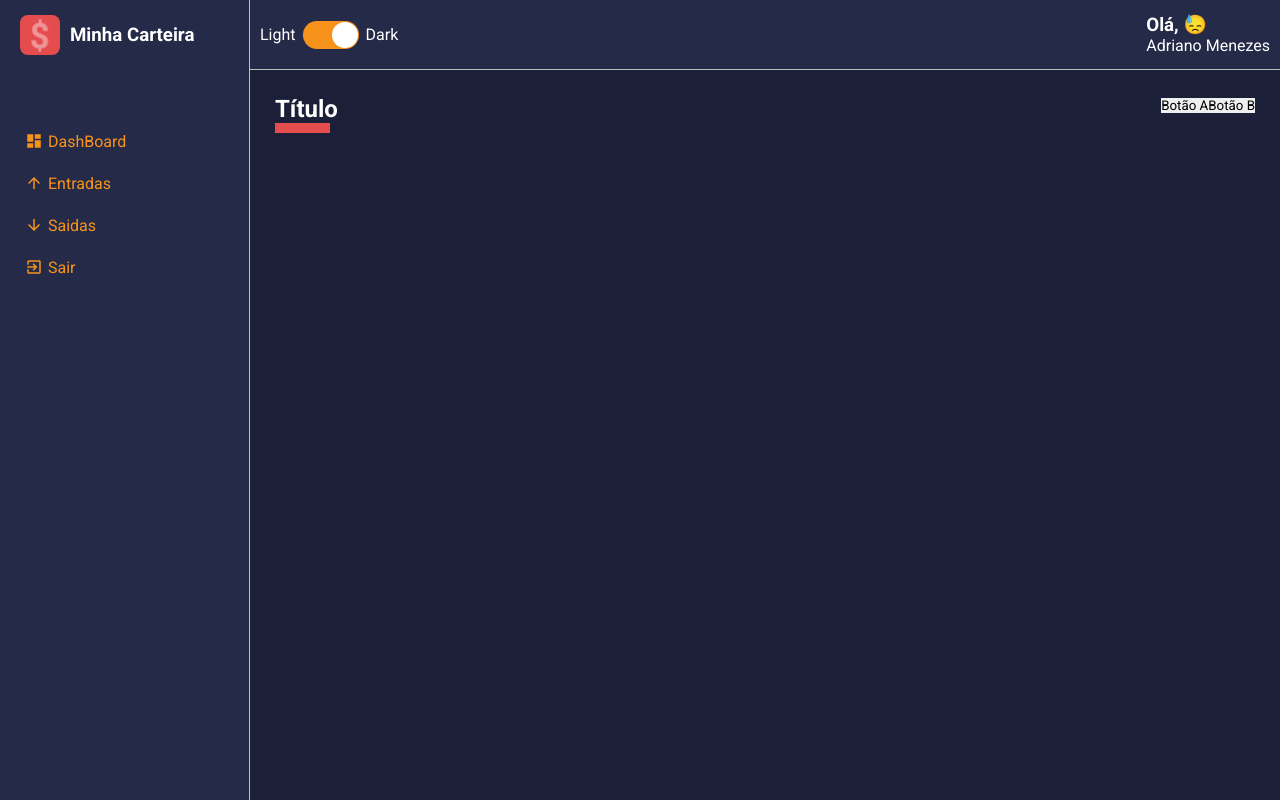
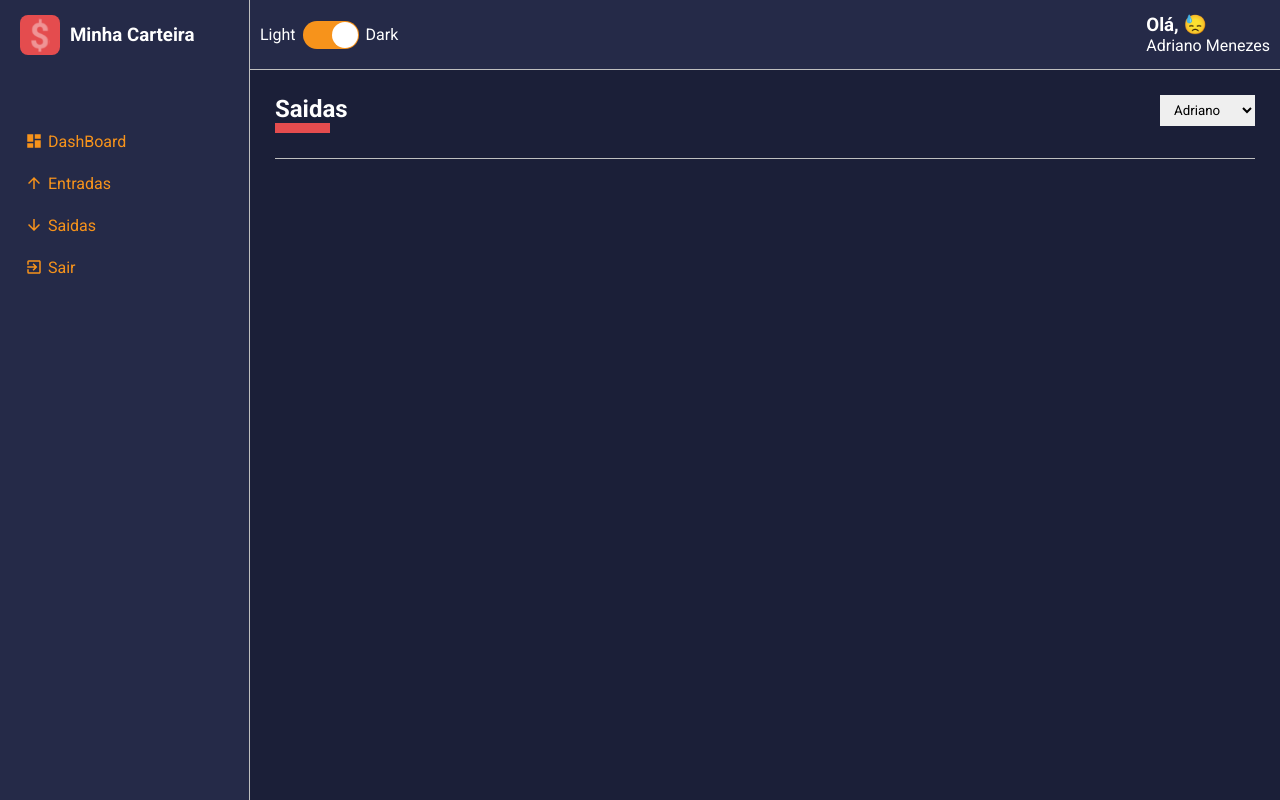
Before and after one commit to aaanm1309-1/dashboard, a React (Create React App) app: page / in a window 1280 px wide. Built offline with nearby package versions, Linux system fonts and the light colour scheme.

Commit message:
final aula 16

```diff
--- a/src/App.tsx
+++ b/src/App.tsx
@@ -7,13 +7,14 @@ import Layout from './components/Layout';
 import Dashboard from './pages/Dashboard';
 import dark from './styles/themes/dark';
 import light from './styles/themes/light';
+import List from './pages/List';
 
 const App: React.FC = () => {
   return (
       <ThemeProvider theme={dark}>
         <GlobalStyles/>
         <Layout>
-          <Dashboard />
+          <List />
         </Layout>
       </ThemeProvider>
   );
--- a/src/components/Content/index.tsx
+++ b/src/components/Content/index.tsx
@@ -1,11 +1,12 @@
 import React from 'react';
 import { Container } from './styles';
-import  ContentHeader  from '../ContentHeader';
 
-const Content: React.FC = () => {
+
+
+const Content: React.FC = ( {children}) => {
   return (
     <Container>
-      <ContentHeader/>
+       {children}
     </Container>
   );
 };
--- a/src/components/ContentHeader/index.tsx
+++ b/src/components/ContentHeader/index.tsx
@@ -7,19 +7,26 @@ import {
 
 } from './styles';
 
+interface IContentHeaderProps {
+  title: string;
+  lineColor: string;
+  children: React.ReactNode;
 
-const ContentHeader: React.FC = () => {
+}
+
+
+const ContentHeader: React.FC<IContentHeaderProps> = ({
+  title, lineColor, children
+}) => {
 
 
   return (
     <Container>
       <TitleContainer>
-        <Title>Título</Title>
+        <Title lineColor={lineColor}>{title}</Title>
       </TitleContainer>
       <Controllers>
-        <button type="button">Botão A</button>
-        <button type="button">Botão B</button>
-
+        {children}
       </Controllers>
 
     </Container>
--- a/src/components/ContentHeader/styles.ts
+++ b/src/components/ContentHeader/styles.ts
@@ -1,4 +1,9 @@
 import styled from "styled-components";
+
+interface ITitleProps {
+  lineColor: string;
+}
+
 
 export const Container = styled.div`
 
@@ -16,20 +21,20 @@ export const Container = styled.div`
 export const TitleContainer = styled.div`
 `;
 
-export const Title = styled.h2`
+export const Title = styled.h2<ITitleProps>`
 
   &::after {
     content: '';
     display: block;
     width: 55px;
-    border-bottom: 10px solid ${props => props.theme.colors.warning};
+    border-bottom: 10px solid ${props => props.lineColor};
   }
 
 
 `;
 
 export const Controllers = styled.div`
-  /* display: flex;
-  flex-direction: row; */
+  display: flex;
+  flex-direction: row;
 
 `;
--- /dev/null
+++ b/src/components/SelectInput/index.tsx
@@ -0,0 +1,33 @@
+import React from 'react';
+import {
+  Container,
+
+
+} from './styles';
+
+interface ISelectInputProps {
+  options: {
+    value: string | number ;
+    label: string | number ;
+
+  }[],
+}
+
+
+
+const SelectInput: React.FC<ISelectInputProps> = ({options}) => {
+  return (
+    <Container>
+      <select>
+        {
+          options.map(option => (
+            <option value={option.value}>{option.label}</option>
+          ))
+        }
+      </select>
+    </Container>
+  );
+};
+
+
+export default SelectInput;
--- /dev/null
+++ b/src/components/SelectInput/styles.ts
@@ -0,0 +1,11 @@
+import styled from "styled-components";
+
+export const Container = styled.div`
+
+    > select {
+      padding: 7px 10px;
+      margin-left: 7px;
+
+    }
+
+`;
--- a/src/pages/Dashboard/index.tsx
+++ b/src/pages/Dashboard/index.tsx
@@ -1,11 +1,29 @@
 import React from 'react';
 import { Container } from './styles';
-import ContentHeader from "../../components/ContentHeader"
+import ContentHeader from "../../components/ContentHeader";
+import SelectInput from '../../components/SelectInput';
 
 const Dashboard: React.FC = () => {
+
+  const options = [
+    {value: 'Adriano',label: 'Adriano'},
+    {value: 'Maria',label: 'Maria'},
+    {value: 'Joaquina',label: 'Joaquina'},
+  ];
+  const frutas = [
+    {value: 'Banana',label: 'Banana'},
+    {value: 'Abacate',label: 'Abacate'},
+    {value: 'Melancia',label: 'Melancia'},
+  ];
   return (
       <Container>
-          <ContentHeader></ContentHeader>
+          <ContentHeader
+            title='Dashboard'
+            lineColor='#F7931B'>
+            <SelectInput options={options}/>
+            <SelectInput options={frutas}/>
+
+          </ContentHeader>
       </Container>
   );
 };
--- a/src/pages/List/index.tsx
+++ b/src/pages/List/index.tsx
@@ -1,8 +1,23 @@
 import React from 'react';
+import ContentHeader from '../../components/ContentHeader';
+import SelectInput from '../../components/SelectInput';
+import { Container } from './styles';
 
 const List: React.FC = () => {
+  const options = [
+    {value: 'Adriano',label: 'Adriano'},
+    {value: 'Maria',label: 'Maria'},
+    {value: 'Joaquina',label: 'Joaquina'},
+  ];
   return (
-      <h1>List</h1>
+      <Container>
+          <ContentHeader
+            title='Saidas'
+            lineColor='#E44C4E'>
+            <SelectInput options={options}/>
+
+          </ContentHeader>
+      </Container>
   );
 };
 
```
